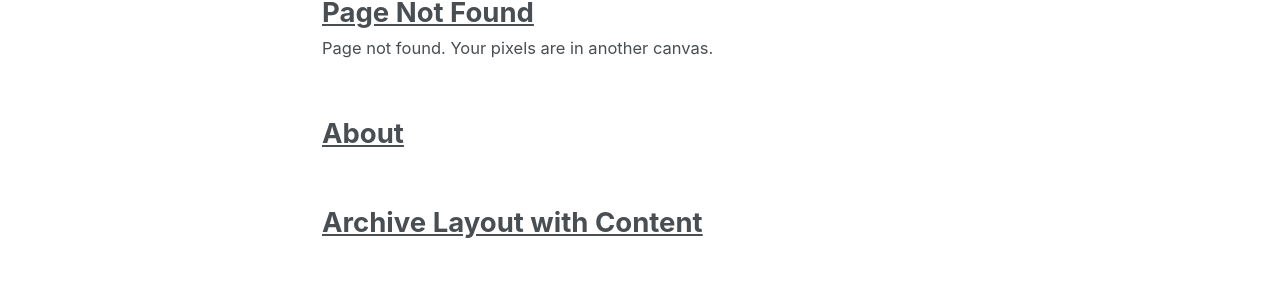
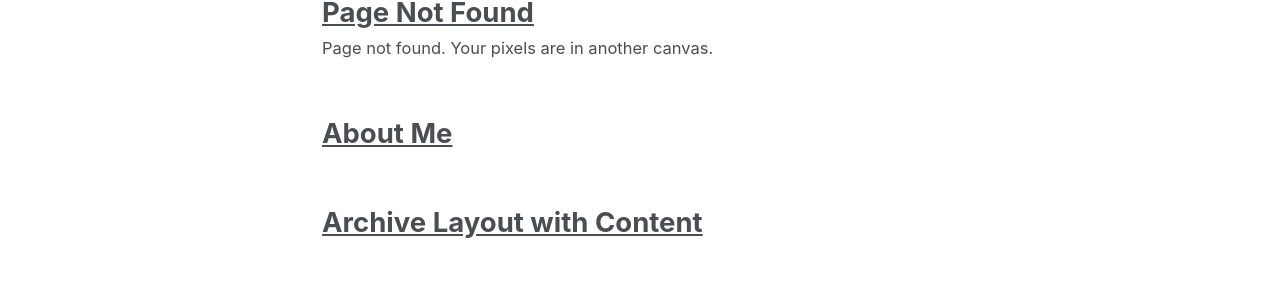
Before and after one commit to moguzozcan/moguzozcan.github.io, a Jekyll site: the page built from _pages/page-archive.html, in a window 1280 px wide and 900 px high. Shown: the part 238-537 px from the top of the window. Built offline with Jekyll 4.4.1, drawn with Linux system fonts in a browser that asks for light colours; nearby versions of some CDN libraries.

```diff
--- a/_pages/about.md
+++ b/_pages/about.md
@@ -1,8 +1,7 @@
 ---
 permalink: /about
-title: "About"
+title: "About Me"
 last_modified_at: 2018-01-10T11:22:24-05:00
-author_profile: true
 categories:
   - Jekyll
 ---
```
